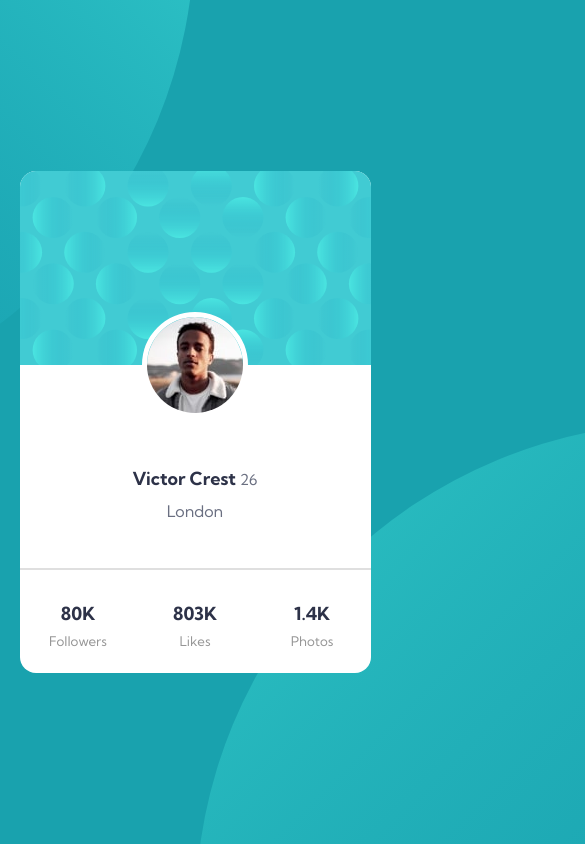
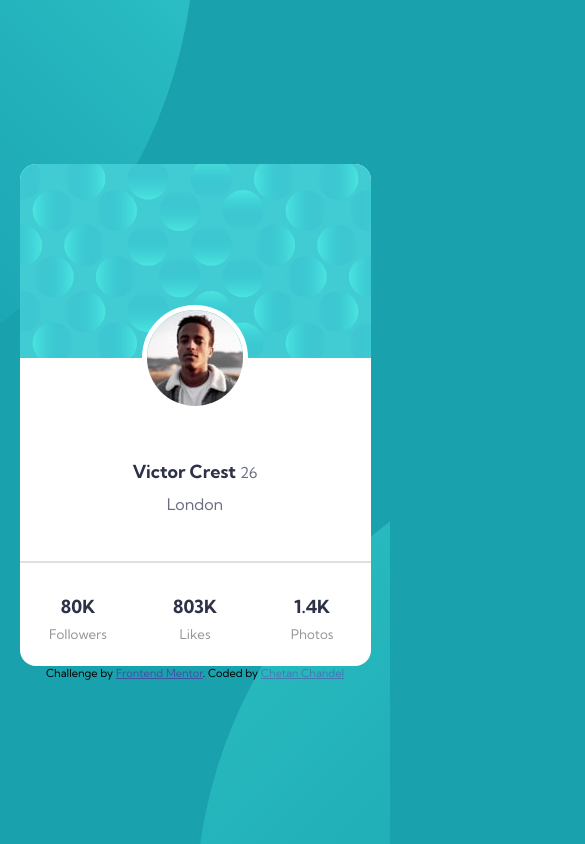
Before and after one commit to chetanchandel31/frontend-mentor-profile-card-component, a plain HTML site: page index.html in a window 390 px wide. Shown: the top 844 px of the page, 585 px wide, since content can reach past the window. Drawn offline with Linux system fonts and the light colour scheme.

Commit message:
overflowing background on mobile fixed

```diff
--- a/index.html
+++ b/index.html
@@ -48,5 +48,12 @@
 
   </div>
 
+  <div class="attribution">
+    Challenge by
+    <a href="https://www.frontendmentor.io?ref=challenge" target="-blank">
+    Frontend Mentor</a>. Coded by
+    <a href='' target='-blank'>Chetan Chandel</a>
+  </div>
+
 </body>
 </html>
--- a/style.css
+++ b/style.css
@@ -9,16 +9,18 @@
 
 html, body{
     height: 100%;
+    position: relative;
+    overflow: hidden;
 }
 
 body{
     display: flex;
+    flex-direction: column;
     justify-content: center;
     align-items: center;
 
     /* background: url(./images/bg-pattern-top.svg) -350px -500px / auto no-repeat, hsl(185, 75%, 39%) url(./images/bg-pattern-bottom.svg) 700px 350px / auto no-repeat; */
     background-color: hsl(185, 75%, 39%);
-    overflow: hidden;
 }
 
 h1{
@@ -36,7 +38,7 @@ h1{
     background-color: white;
     z-index: 2;
 }
-/* stuff above stats */
+/* card header */
 .patternPortion{
     position: relative;
     background: url(./images/bg-pattern-card.svg) center / cover;
@@ -69,7 +71,7 @@ h1{
     border-radius: 50%;
     border: solid white 5px;
 }
-/* stats */
+/* card footer */
 .stats{
     display: flex;
     flex-direction: row;
```
